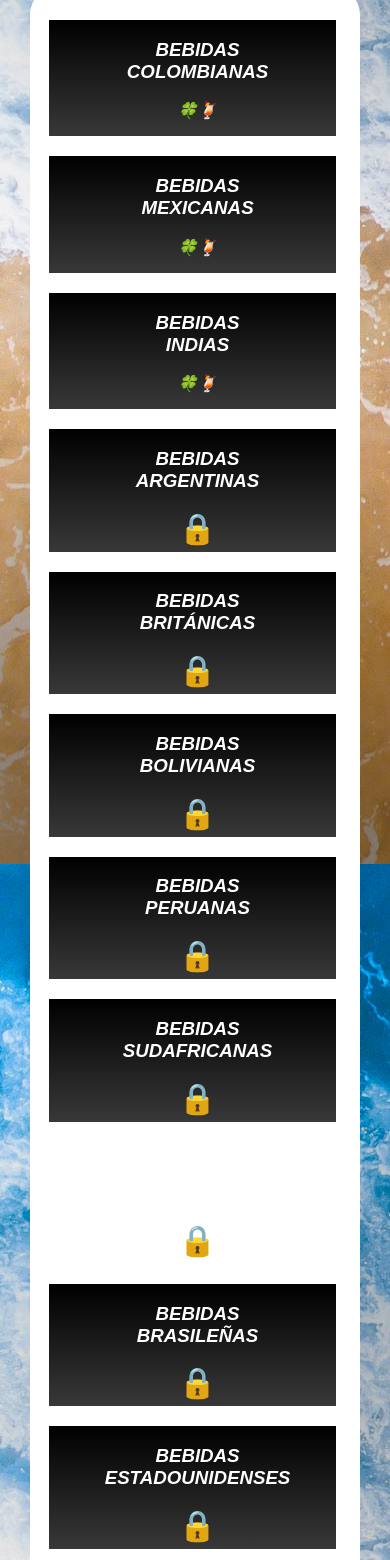
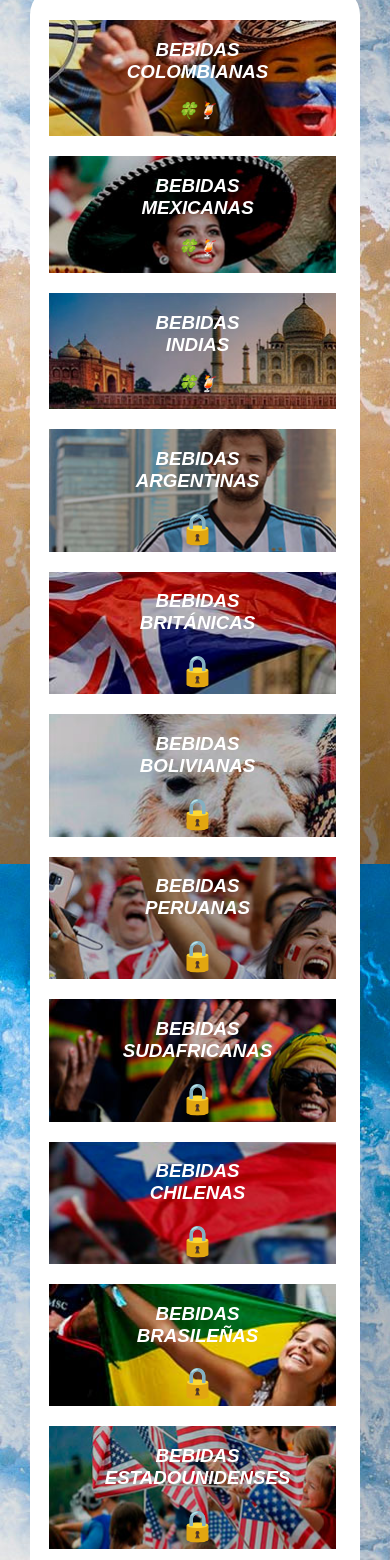
Before and after one commit to drinkconcul/drinkconcul-drinks, a plain HTML site: page bebidas.html in a window 390 px wide. Shown: the part 406-1966 px from the top of the page. Drawn offline with Linux system fonts and the light colour scheme.

Commit message:
Update estilo.css

```diff
--- a/css/estilo.css
+++ b/css/estilo.css
@@ -1918,6 +1918,7 @@ body a:hover{
 		margin: 10px;
 		background: linear-gradient(#000000,#383838);
 		color: transparent;
+		background:url('../img/colombia.jpg') no-repeat 0 -20px;
 
 	}
 }
@@ -1933,6 +1934,7 @@ body a:hover{
 		margin: 10px;
 		background: linear-gradient(#000000,#383838);
 		color: transparent;
+		background:url('../img/colombia.jpg') no-repeat 0 -20px;
 
 	}
 }
@@ -1948,6 +1950,7 @@ body a:hover{
 		margin: 10px;
 		background: linear-gradient(#000000,#383838);
 		color: transparent;
+		background:url('../img/colombia.jpg') no-repeat 0 -20px;
 
 	}
 }
@@ -1963,6 +1966,7 @@ body a:hover{
 		margin: 10px;
 		background: linear-gradient(#000000,#383838);
 		color: transparent;
+		background:url('../img/colombia.jpg') no-repeat 0 -20px;
 
 	}
 }
@@ -1978,6 +1982,7 @@ body a:hover{
 		margin: 10px;
 		background: linear-gradient(#000000,#383838);
 		color: transparent;
+		background:url('../img/colombia.jpg') no-repeat 0 -20px;
 
 	}
 }
@@ -1993,6 +1998,7 @@ body a:hover{
 		margin: 10px;
 		background: linear-gradient(#000000,#383838);
 		color: transparent;
+		background:url('../img/colombia.jpg') no-repeat 0 -20px;
 
 
 
@@ -2025,6 +2031,7 @@ body a:hover{
 		margin: 10px;
 		background: linear-gradient(#000000,#383838);
 		  color: transparent;
+		background:url('../img/mexico.jpg') no-repeat 0 -20px;
 
 	}
 }
@@ -2040,6 +2047,7 @@ body a:hover{
 		margin: 10px;
 		background: linear-gradient(#000000,#383838);
 		  color: transparent;
+		background:url('../img/mexico.jpg') no-repeat 0 -20px;
 
 	}
 }
@@ -2055,6 +2063,7 @@ body a:hover{
 		margin: 10px;
 		background: linear-gradient(#000000,#383838);
 		  color: transparent;
+		background:url('../img/mexico.jpg') no-repeat 0 -20px;
 
 	}
 }
@@ -2070,6 +2079,7 @@ body a:hover{
 		margin: 10px;
 		background: linear-gradient(#000000,#383838);
 		  color: transparent;
+		background:url('../img/mexico.jpg') no-repeat 0 -20px;
 
 	}
 }
@@ -2085,6 +2095,7 @@ body a:hover{
 		margin: 10px;
 		background: linear-gradient(#000000,#383838);
 		  color: transparent;
+		background:url('../img/mexico.jpg') no-repeat 0 -20px;
 
 	}
 }
@@ -2100,6 +2111,7 @@ body a:hover{
 		margin: 10px;
 		background: linear-gradient(#000000,#383838);
 		  color: transparent;
+		background:url('../img/mexico.jpg') no-repeat 0 -20px;
 
 	}
 }
@@ -2131,6 +2143,7 @@ body a:hover{
 		margin: 10px;
 		background: linear-gradient(#000000,#383838);
 		  color: transparent;
+		 background:url('../img/brasil.jpg') no-repeat 0 -20px;
 
 	}
 }
@@ -2146,6 +2159,7 @@ body a:hover{
 		margin: 10px;
 		background: linear-gradient(#000000,#383838);
 		  color: transparent;
+		 background:url('../img/brasil.jpg') no-repeat 0 -20px;
 
 	}
 }
@@ -2161,6 +2175,7 @@ body a:hover{
 		margin: 10px;
 		background: linear-gradient(#000000,#383838);
 		  color: transparent;
+		 background:url('../img/brasil.jpg') no-repeat 0 -20px;
 
 	}
 }
@@ -2176,6 +2191,7 @@ body a:hover{
 		margin: 10px;
 		background: linear-gradient(#000000,#383838);
 		  color: transparent;
+		 background:url('../img/brasil.jpg') no-repeat 0 -20px;
 
 	}
 }
@@ -2191,6 +2207,7 @@ body a:hover{
 		margin: 10px;
 		background: linear-gradient(#000000,#383838);
 		  color: transparent;
+		 background:url('../img/brasil.jpg') no-repeat 0 -20px;
 
 	}
 }
@@ -2206,6 +2223,7 @@ body a:hover{
 		margin: 10px;
 		background: linear-gradient(#000000,#383838);
 		  color: transparent;
+		 background:url('../img/brasil.jpg') no-repeat 0 -20px;
 
 	}
 }
@@ -2236,6 +2254,7 @@ body a:hover{
 		margin: 10px;
 		background: linear-gradient(#000000,#383838);
 		  color: transparent;
+		background:url('../img/estados.jpg') no-repeat 0 -20px;
 
 	}
 }
@@ -2251,6 +2270,7 @@ body a:hover{
 		margin: 10px;
 		background: linear-gradient(#000000,#383838);
 		  color: transparent;
+		background:url('../img/estados.jpg') no-repeat 0 -20px;
 
 	}
 }
@@ -2266,6 +2286,7 @@ body a:hover{
 		margin: 10px;
 		background: linear-gradient(#000000,#383838);
 		  color: transparent;
+		background:url('../img/estados.jpg') no-repeat 0 -20px;
 
 	}
 }
@@ -2281,6 +2302,7 @@ body a:hover{
 		margin: 10px;
 		background: linear-gradient(#000000,#383838);
 		  color: transparent;
+		background:url('../img/estados.jpg') no-repeat 0 -20px;
 
 	}
 }
@@ -2296,6 +2318,7 @@ body a:hover{
 		margin: 10px;
 		background: linear-gradient(#000000,#383838);
 		  color: transparent;
+		background:url('../img/estados.jpg') no-repeat 0 -20px;
 
 	}
 }
@@ -2311,6 +2334,7 @@ body a:hover{
 		margin: 10px;
 		background: linear-gradient(#000000,#383838);
 		  color: transparent;
+		background:url('../img/estados.jpg') no-repeat 0 -20px;
 
 	}
 }
@@ -2342,6 +2366,7 @@ body a:hover{
 		margin: 10px;
 		background: linear-gradient(#000000,#383838);
 		  color: transparent;
+		background:url('../img/british.jpg') no-repeat 0 -20px;
 
 	}
 }
@@ -2357,6 +2382,7 @@ body a:hover{
 		margin: 10px;
 		background: linear-gradient(#000000,#383838);
 		  color: transparent;
+		background:url('../img/british.jpg') no-repeat 0 -20px;
 
 	}
 }
@@ -2372,6 +2398,7 @@ body a:hover{
 		margin: 10px;
 		background: linear-gradient(#000000,#383838);
 		  color: transparent;
+		background:url('../img/british.jpg') no-repeat 0 -20px;
 
 	}
 }
@@ -2387,6 +2414,7 @@ body a:hover{
 		margin: 10px;
 		background: linear-gradient(#000000,#383838);
 		  color: transparent;
+		background:url('../img/british.jpg') no-repeat 0 -20px;
 
 	}
 }
@@ -2402,6 +2430,7 @@ body a:hover{
 		margin: 10px;
 		background: linear-gradient(#000000,#383838);
 		  color: transparent;
+		background:url('../img/british.jpg') no-repeat 0 -20px;
 
 	}
 }
@@ -2417,6 +2446,7 @@ body a:hover{
 		margin: 10px;
 		background: linear-gradient(#000000,#383838);
 		  color: transparent;
+		background:url('../img/british.jpg') no-repeat 0 -20px;
 
 	}
 }
@@ -2447,6 +2477,7 @@ body a:hover{
 		margin: 10px;
 		background: linear-gradient(#000000,#383838);
 		  color: transparent;
+		background:url('../img/rusia.jpg') no-repeat 0 -0px;
 
 	}
 }
@@ -2462,6 +2493,7 @@ body a:hover{
 		margin: 10px;
 		background: linear-gradient(#000000,#383838);
 		  color: transparent;
+		background:url('../img/rusia.jpg') no-repeat 0 -0px;
 
 	}
 }
@@ -2477,6 +2509,7 @@ body a:hover{
 		margin: 10px;
 		background: linear-gradient(#000000,#383838);
 		  color: transparent;
+		background:url('../img/rusia.jpg') no-repeat 0 -0px;
 
 	}
 }
@@ -2492,6 +2525,7 @@ body a:hover{
 		margin: 10px;
 		background: linear-gradient(#000000,#383838);
 		  color: transparent;
+		background:url('../img/rusia.jpg') no-repeat 0 -0px;
 
 	}
 }
@@ -2507,6 +2541,7 @@ body a:hover{
 		margin: 10px;
 		background: linear-gradient(#000000,#383838);
 		  color: transparent;
+		background:url('../img/rusia.jpg') no-repeat 0 -0px;
 
 	}
 }
@@ -2522,6 +2557,7 @@ body a:hover{
 		margin: 10px;
 		background: linear-gradient(#000000,#383838);
 		  color: transparent;
+		background:url('../img/rusia.jpg') no-repeat 0 -0px;
 
 	}
 }
@@ -2539,6 +2575,7 @@ body a:hover{
 	  color: transparent;
 	  background:url('../img/sud.jpg') no-repeat 0 -20px;
 	  box-sizing: border-box;
+
 }
 @media screen and (max-width:1530px){
 	#cajas .caja7{
@@ -2552,6 +2589,7 @@ body a:hover{
 		margin: 10px;
 		background: linear-gradient(#000000,#383838);
 		  color: transparent;
+		background:url('../img/sud.jpg') no-repeat 0 -20px;
 
 	}
 }
@@ -2567,6 +2605,7 @@ body a:hover{
 		margin: 10px;
 		background: linear-gradient(#000000,#383838);
 		  color: transparent;
+		background:url('../img/sud.jpg') no-repeat 0 -20px;
 
 	}
 }
@@ -2582,6 +2621,7 @@ body a:hover{
 		margin: 10px;
 		background: linear-gradient(#000000,#383838);
 		  color: transparent;
+		background:url('../img/sud.jpg') no-repeat 0 -20px;
 
 	}
 }
@@ -2597,6 +2637,7 @@ body a:hover{
 		margin: 10px;
 		background: linear-gradient(#000000,#383838);
 		  color: transparent;
+		background:url('../img/sud.jpg') no-repeat 0 -20px;
 
 	}
 }
@@ -2612,6 +2653,7 @@ body a:hover{
 		margin: 10px;
 		background: linear-gradient(#000000,#383838);
 		  color: transparent;
+		background:url('../img/sud.jpg') no-repeat 0 -20px;
 
 	}
 }
@@ -2627,6 +2669,7 @@ body a:hover{
 		margin: 10px;
 		background: linear-gradient(#000000,#383838);
 		  color: transparent;
+		background:url('../img/sud.jpg') no-repeat 0 -20px;
 
 	}
 }
@@ -2657,6 +2700,7 @@ body a:hover{
 		margin: 10px;
 		background: linear-gradient(#000000,#383838);
 		  color: transparent;
+		background:url('../img/peru.jpg') no-repeat 0 -20px;
 
 	}
 }
@@ -2672,6 +2716,7 @@ body a:hover{
 		margin: 10px;
 		background: linear-gradient(#000000,#383838);
 		  color: transparent;
+		background:url('../img/peru.jpg') no-repeat 0 -20px;
 
 	}
 }
@@ -2687,6 +2732,7 @@ body a:hover{
 		margin: 10px;
 		background: linear-gradient(#000000,#383838);
 		  color: transparent;
+		background:url('../img/peru.jpg') no-repeat 0 -20px;
 
 	}
 }
@@ -2702,6 +2748,7 @@ body a:hover{
 		margin: 10px;
 		background: linear-gradient(#000000,#383838);
 		  color: transparent;
+		background:url('../img/peru.jpg') no-repeat 0 -20px;
 
 	}
 }
@@ -2717,6 +2764,7 @@ body a:hover{
 		margin: 10px;
 		background: linear-gradient(#000000,#383838);
 		  color: transparent;
+		background:url('../img/peru.jpg') no-repeat 0 -20px;
 
 	}
 }
@@ -2732,6 +2780,7 @@ body a:hover{
 		margin: 10px;
 		background: linear-gradient(#000000,#383838);
 		  color: transparent;
+		background:url('../img/peru.jpg') no-repeat 0 -20px;
 
 	}
 }
@@ -2762,6 +2811,7 @@ body a:hover{
 		margin: 10px;
 		background: linear-gradient(#000000,#383838);
 		  color: transparent;
+		background:url('../img/argentina.jpg') no-repeat 0 -20px;
 
 	}
 }
@@ -2777,6 +2827,7 @@ body a:hover{
 		margin: 10px;
 		background: linear-gradient(#000000,#383838);
 		  color: transparent;
+		background:url('../img/argentina.jpg') no-repeat 0 -20px;
 
 	}
 }
@@ -2792,6 +2843,7 @@ body a:hover{
 		margin: 10px;
 		background: linear-gradient(#000000,#383838);
 		  color: transparent;
+		background:url('../img/argentina.jpg') no-repeat 0 -20px;
 
 	}
 }
@@ -2807,6 +2859,7 @@ body a:hover{
 		margin: 10px;
 		background: linear-gradient(#000000,#383838);
 		  color: transparent;
+		background:url('../img/argentina.jpg') no-repeat 0 -20px;
 
 	}
 }
@@ -2822,6 +2875,7 @@ body a:hover{
 		margin: 10px;
 		background: linear-gradient(#000000,#383838);
 		  color: transparent;
+		background:url('../img/argentina.jpg') no-repeat 0 -20px;
 
 	}
 }
@@ -2837,6 +2891,7 @@ body a:hover{
 		margin: 10px;
 		background: linear-gradient(#000000,#383838);
 		  color: transparent;
+		background:url('../img/argentina.jpg') no-repeat 0 -20px;
 
 	}
 }
@@ -2854,6 +2909,7 @@ body a:hover{
 	  color: transparent;
 	  background:url('../img/chil.jpg') no-repeat 0 -20px;
 	  box-sizing: border-box;
+
 }
 @media screen and (max-width:1530px){
 	#cajas .caja10{
@@ -2867,6 +2923,7 @@ body a:hover{
 		margin: 10px;
 		background: linear-gradient(#000000,#383838);
 		  color: transparent;
+		background:url('../img/chil.jpg') no-repeat 0 -20px;
 
 	}
 }
@@ -2882,6 +2939,7 @@ body a:hover{
 		margin: 10px;
 		background: linear-gradient(#000000,#383838);
 		  color: transparent;
+		background:url('../img/chil.jpg') no-repeat 0 -20px;
 
 	}
 }
@@ -2897,6 +2955,7 @@ body a:hover{
 		margin: 10px;
 		background: linear-gradient(#000000,#383838);
 		  color: transparent;
+		background:url('../img/chil.jpg') no-repeat 0 -20px;
 
 	}
 }
@@ -2912,6 +2971,7 @@ body a:hover{
 		margin: 10px;
 		background: linear-gradient(#000000,#383838);
 		  color: transparent;
+		background:url('../img/chil.jpg') no-repeat 0 -20px;
 
 	}
 }
@@ -2927,6 +2987,7 @@ body a:hover{
 		margin: 10px;
 		background: linear-gradient(#000000,#383838);
 		  color: transparent;
+		background:url('../img/chil.jpg') no-repeat 0 -20px;
 
 	}
 }
@@ -2942,7 +3003,7 @@ body a:hover{
 		margin: 10px;
 		background: linear-gradient(#000000,#383838);
 		  color: transparent;
-		  background:url('../img/chil.png') no-repeat 0 -20px;
+		 background:url('../img/chil.jpg') no-repeat 0 -20px;
 	}
 }
 
@@ -2972,6 +3033,7 @@ body a:hover{
 		margin: 10px;
 		background: linear-gradient(#000000,#383838);
 		  color: transparent;
+		 background:url('../img/cuba.jpg') no-repeat 0 -20px;
 
 	}
 }
@@ -2987,6 +3049,7 @@ body a:hover{
 		margin: 10px;
 		background: linear-gradient(#000000,#383838);
 		  color: transparent;
+		 background:url('../img/cuba.jpg') no-repeat 0 -20px;
 
 	}
 }
@@ -3002,6 +3065,7 @@ body a:hover{
 		margin: 10px;
 		background: linear-gradient(#000000,#383838);
 		  color: transparent;
+		 background:url('../img/cuba.jpg') no-repeat 0 -20px;
 
 	}
 }
@@ -3017,6 +3081,7 @@ body a:hover{
 		margin: 10px;
 		background: linear-gradient(#000000,#383838);
 		  color: transparent;
+		 background:url('../img/cuba.jpg') no-repeat 0 -20px;
 
 	}
 }
@@ -3032,6 +3097,7 @@ body a:hover{
 		margin: 10px;
 		background: linear-gradient(#000000,#383838);
 		  color: transparent;
+		 background:url('../img/cuba.jpg') no-repeat 0 -20px;
 
 	}
 }
@@ -3047,6 +3113,7 @@ body a:hover{
 		margin: 10px;
 		background: linear-gradient(#000000,#383838);
 		  color: transparent;
+		 background:url('../img/cuba.jpg') no-repeat 0 -20px;
 
 	}
 }
@@ -3077,6 +3144,7 @@ body a:hover{
 		margin: 10px;
 		background: linear-gradient(#000000,#383838);
 		  color: transparent;
+		background:url('../img/bolivia.jpg') no-repeat 0 -20px;
 
 	}
 }
@@ -3092,6 +3160,7 @@ body a:hover{
 		margin: 10px;
 		background: linear-gradient(#000000,#383838);
 		  color: transparent;
+		background:url('../img/bolivia.jpg') no-repeat 0 -20px;
 
 	}
 }
@@ -3107,6 +3176,7 @@ body a:hover{
 		margin: 10px;
 		background: linear-gradient(#000000,#383838);
 		  color: transparent;
+		background:url('../img/bolivia.jpg') no-repeat 0 -20px;
 
 	}
 }
@@ -3122,6 +3192,7 @@ body a:hover{
 		margin: 10px;
 		background: linear-gradient(#000000,#383838);
 		  color: transparent;
+		background:url('../img/bolivia.jpg') no-repeat 0 -20px;
 
 	}
 }
@@ -3137,6 +3208,7 @@ body a:hover{
 		margin: 10px;
 		background: linear-gradient(#000000,#383838);
 		  color: transparent;
+		background:url('../img/bolivia.jpg') no-repeat 0 -20px;
 
 	}
 }
@@ -3152,6 +3224,7 @@ body a:hover{
 		margin: 10px;
 		background: linear-gradient(#000000,#383838);
 		  color: transparent;
+		background:url('../img/bolivia.jpg') no-repeat 0 -20px;
 
 	}
 }
@@ -3183,6 +3256,7 @@ body a:hover{
 		margin: 10px;
 		background: linear-gradient(#000000,#383838);
 		  color: transparent;
+		background:url('../img/china.jpg') no-repeat 0 -20px;
 
 
 	}
@@ -3199,6 +3273,7 @@ body a:hover{
 		margin: 10px;
 		background: linear-gradient(#000000,#383838);
 		  color: transparent;
+		background:url('../img/china.jpg') no-repeat 0 -20px;
 
 
 	}
@@ -3215,6 +3290,7 @@ body a:hover{
 		margin: 10px;
 		background: linear-gradient(#000000,#383838);
 		  color: transparent;
+		background:url('../img/china.jpg') no-repeat 0 -20px;
 
 
 	}
@@ -3231,6 +3307,7 @@ body a:hover{
 		margin: 10px;
 		background: linear-gradient(#000000,#383838);
 		  color: transparent;
+		background:url('../img/china.jpg') no-repeat 0 -20px;
 
 
 	}
@@ -3247,6 +3324,7 @@ body a:hover{
 		margin: 10px;
 		background: linear-gradient(#000000,#383838);
 		  color: transparent;
+		background:url('../img/china.jpg') no-repeat 0 -20px;
 
 
 	}
@@ -3263,6 +3341,7 @@ body a:hover{
 		margin: 10px;
 		background: linear-gradient(#000000,#383838);
 		  color: transparent;
+		background:url('../img/china.jpg') no-repeat 0 -20px;
 
 
 	}
@@ -3293,6 +3372,7 @@ body a:hover{
 		margin: 10px;
 		background: linear-gradient(#000000,#383838);
 		  color: transparent;
+		background:url('../img/india.jpg') no-repeat 0 -20px;
 
 	}
 }
@@ -3308,6 +3388,7 @@ body a:hover{
 		margin: 10px;
 		background: linear-gradient(#000000,#383838);
 		  color: transparent;
+		background:url('../img/india.jpg') no-repeat 0 -20px;
 
 	}
 }
@@ -3323,6 +3404,7 @@ body a:hover{
 		margin: 10px;
 		background: linear-gradient(#000000,#383838);
 		  color: transparent;
+		background:url('../img/india.jpg') no-repeat 0 -20px;
 
 	}
 }
@@ -3338,6 +3420,7 @@ body a:hover{
 		margin: 10px;
 		background: linear-gradient(#000000,#383838);
 		  color: transparent;
+		background:url('../img/india.jpg') no-repeat 0 -20px;
 
 	}
 }
@@ -3353,6 +3436,7 @@ body a:hover{
 		margin: 10px;
 		background: linear-gradient(#000000,#383838);
 		  color: transparent;
+		background:url('../img/india.jpg') no-repeat 0 -20px;
 
 	}
 }
@@ -3368,6 +3452,7 @@ body a:hover{
 		margin: 10px;
 		background: linear-gradient(#000000,#383838);
 		  color: transparent;
+		background:url('../img/india.jpg') no-repeat 0 -20px;
 
 	}
 }
@@ -3397,6 +3482,7 @@ body a:hover{
 		margin: 10px;
 		background: linear-gradient(#000000,#383838);
 		  color: transparent;
+		background:url('../img/japon.jpg') no-repeat 0 -20px;
 
 	}
 }
@@ -3412,6 +3498,7 @@ body a:hover{
 		margin: 10px;
 		background: linear-gradient(#000000,#383838);
 		  color: transparent;
+		background:url('../img/japon.jpg') no-repeat 0 -20px;
 
 	}
 }
@@ -3427,6 +3514,7 @@ body a:hover{
 		margin: 10px;
 		background: linear-gradient(#000000,#383838);
 		  color: transparent;
+		background:url('../img/japon.jpg') no-repeat 0 -20px;
 
 	}
 }
@@ -3442,6 +3530,7 @@ body a:hover{
 		margin: 10px;
 		background: linear-gradient(#000000,#383838);
 		  color: transparent;
+		background:url('../img/japon.jpg') no-repeat 0 -20px;
 
 	}
 }
@@ -3457,6 +3546,7 @@ body a:hover{
 		margin: 10px;
 		background: linear-gradient(#000000,#383838);
 		  color: transparent;
+		background:url('../img/japon.jpg') no-repeat 0 -20px;
 
 	}
 }
@@ -3472,6 +3562,7 @@ body a:hover{
 		margin: 10px;
 		background: linear-gradient(#000000,#383838);
 		  color: transparent;
-
-	}
-}
+		background:url('../img/japon.jpg') no-repeat 0 -20px;
+
+	}
+}
```
